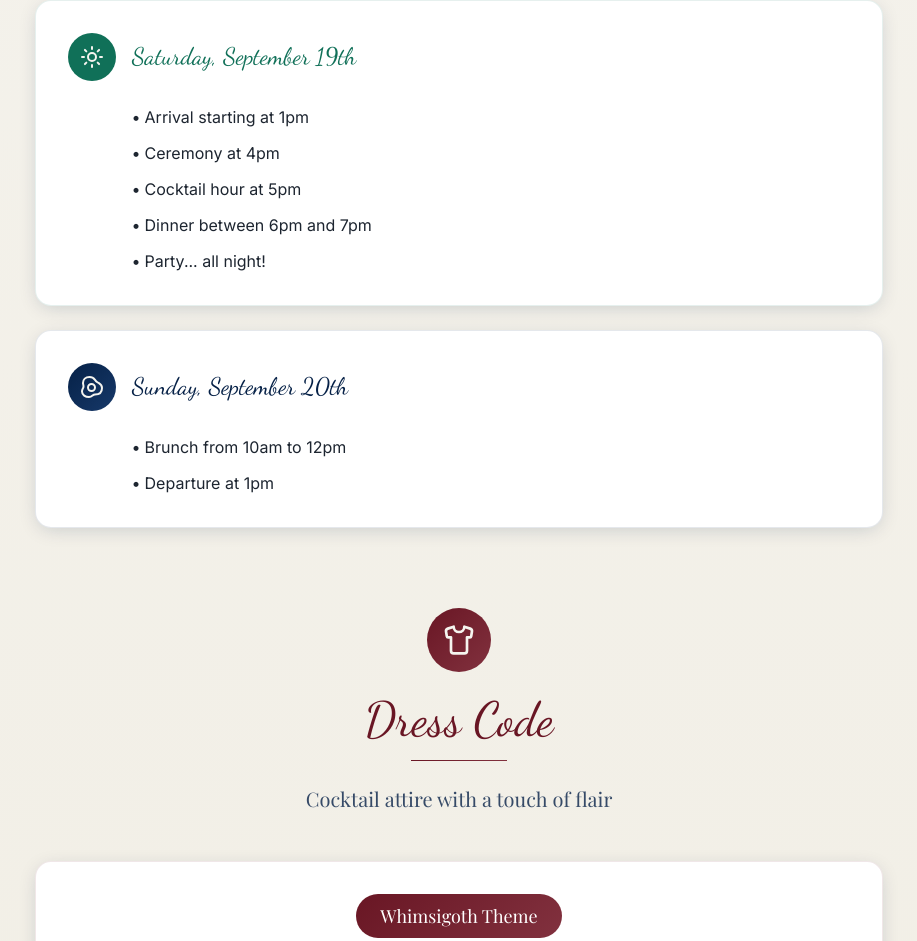
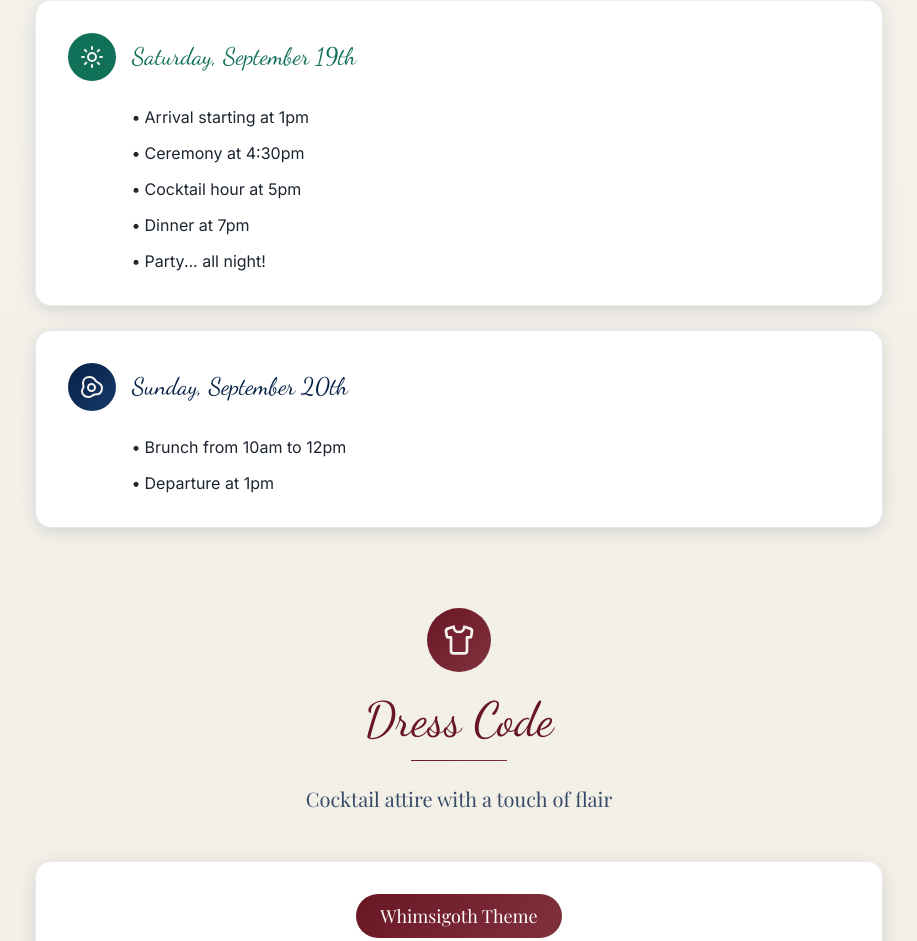
Before and after one commit to Cellule/our-vow-renewal-spot, a React (Vite) app: page / in a window 1280 px wide. Shown: the part 2379-3320 px from the top of the page, without its empty margins (181-1098 px from the left). Built offline with nearby package versions, Linux system fonts and the light colour scheme; no server answers.

Commit message:
feat: update ceremony and dinner times in English and French translations

```diff
--- a/src/languages/en.ts
+++ b/src/languages/en.ts
@@ -110,9 +110,9 @@ export const en = {
   "schedule.saturdayArrival": "Arrival starting at 1pm",
   "schedule.saturdayBreakfast": "Breakfast — brunch buffet style",
   "schedule.saturdayLunch": "Lunch — buffet sandwiches and more",
-  "schedule.saturdayCeremony": "Ceremony at 4pm",
+  "schedule.saturdayCeremony": "Ceremony at 4:30pm",
   "schedule.saturdayCocktail": "Cocktail hour at 5pm",
-  "schedule.saturdayDinner": "Dinner between 6pm and 7pm",
+  "schedule.saturdayDinner": "Dinner at 7pm",
   "schedule.saturdayParty": "Party... all night!",
   "schedule.sundayTitle": "Sunday, September 20th",
   "schedule.sundayBrunch": "Brunch from 10am to 12pm",
@@ -145,7 +145,8 @@ export const en = {
   "gift.title": "Gift Suggestion",
   "gift.text": "We don't need any particular gifts, but if your heart desires, a contribution to our honeymoon would be appreciated 😊",
   "gift.note": "This is by no means expected, so please don't feel any pressure! Your presence at our celebration is the greatest gift we could ask for.",
-  "gift.anonymity": "We kindly request that all monetary gifts remain anonymous. Please avoid putting money in a card. If you wish to send us your wishes, a guest book will be available next to the gift table.",
+  "gift.anonymity":
+    "We kindly request that all monetary gifts remain anonymous. Please avoid putting money in a card. If you wish to send us your wishes, a guest book will be available next to the gift table.",
 
   // Contact Section
   "contact.addToCalendar": "Add to Calendar",
--- a/src/languages/fr.ts
+++ b/src/languages/fr.ts
@@ -112,9 +112,9 @@ export const fr: Record<TranslationKeys, string | undefined> = {
   "schedule.saturdayArrival": "Arrivée à partir de 13h",
   "schedule.saturdayBreakfast": "Déjeuner — brunch style buffet",
   "schedule.saturdayLunch": "Dîner — buffet sandwich et autres",
-  "schedule.saturdayCeremony": "Cérémonie à 16h",
+  "schedule.saturdayCeremony": "Cérémonie à 16h30",
   "schedule.saturdayCocktail": "Cocktail à 17h",
-  "schedule.saturdayDinner": "Souper entre 18h et 19h",
+  "schedule.saturdayDinner": "Souper à 19h",
   "schedule.saturdayParty": "Fête... toute la nuit!",
   "schedule.sundayTitle": "Dimanche 20 septembre",
   "schedule.sundayBrunch": "Brunch de 10h à 12h",
```
